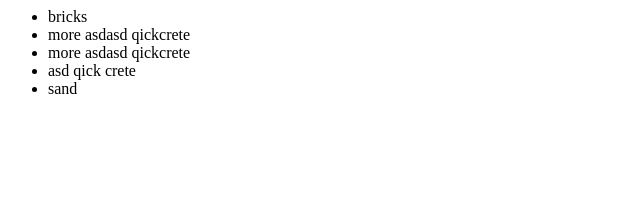
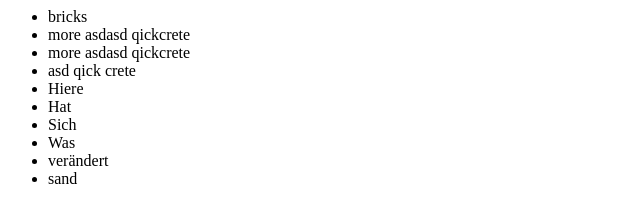
Before and after one commit to marcelgeiger/GitTest, a plain HTML site: page index.html in a window 1280 px wide. Shown: the whole page, without its empty margins (0-640 px from the left). Drawn offline with Linux system fonts and the light colour scheme.

Commit message:
hier hat sich was verändert

```diff
--- a/index.html
+++ b/index.html
@@ -6,6 +6,11 @@
 				<li>more asdasd qickcrete</li>
 				<li>more asdasd qickcrete</li>
 				<li>asd qick crete</li>
+				<li>Hiere</li>
+				<li>Hat</li>
+				<li>Sich</li>
+				<li>Was</li>
+				<li>verändert</li>
 				<li>sand</li>
 			</ul>
 		</div>
```
